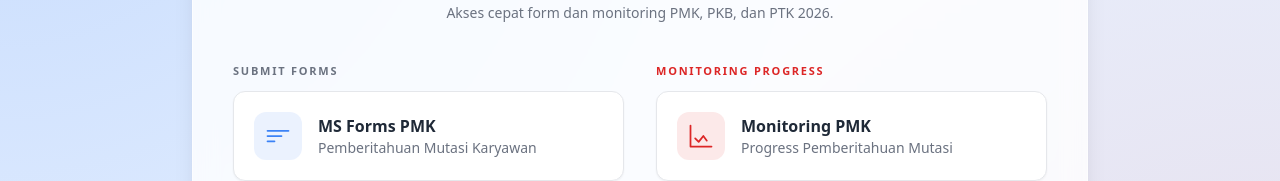
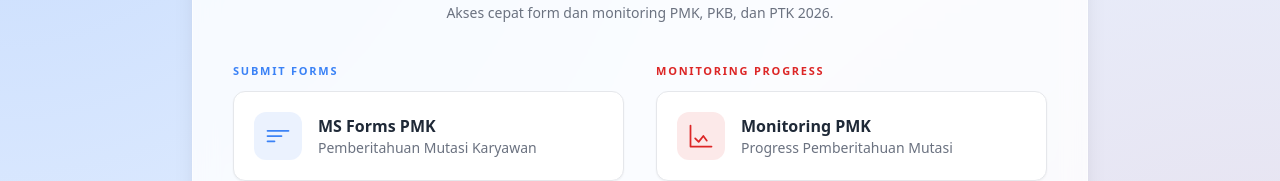
Before and after one commit to astra-dso/forms, a plain HTML site: page index.html in a window 1280 px wide. Shown: the part 252-433 px from the top of the page. Drawn offline with nearby package versions, Linux system fonts and the light colour scheme.

Commit message:
Update index.html

```diff
--- a/index.html
+++ b/index.html
@@ -60,7 +60,7 @@
 
                 <!-- ===== KIRI: SUBMIT FORMS ===== -->
                 <div>
-                    <p class="text-[11px] font-semibold tracking-[0.16em] text-gray-500 uppercase mb-3">
+                    <p class="text-[11px] font-semibold tracking-[0.16em] text-mainBlue uppercase mb-3">
                         Submit Forms
                     </p>
 
```
